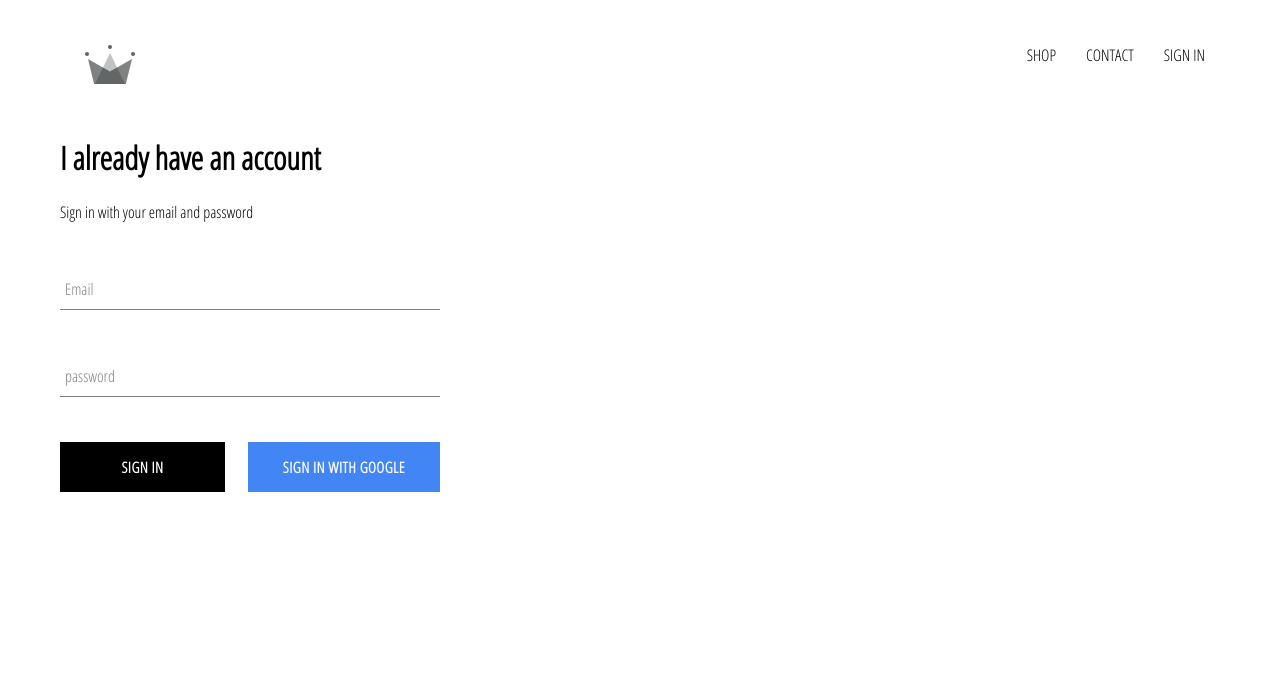
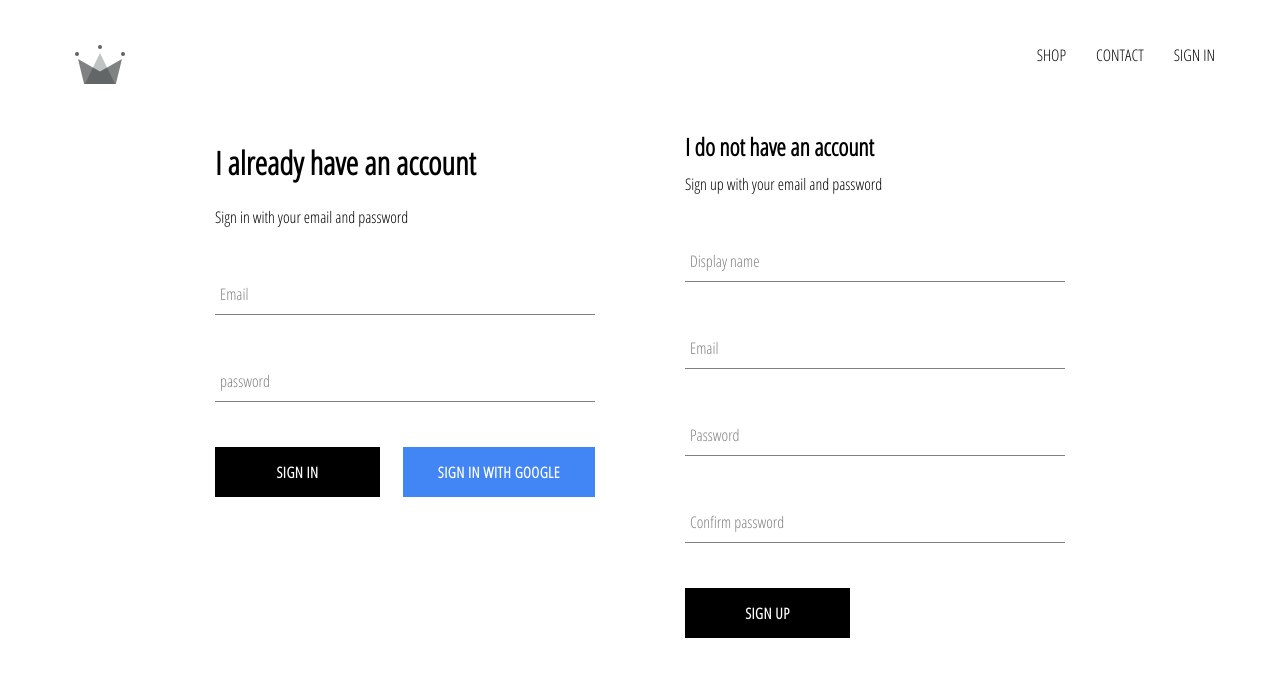
Before and after one commit to gaguinaga2000/reactjs-ecommerce, a React (Create React App) app: page /signin in a window 1280 px wide. Shown: the top 676 px of the page. Built offline with nearby package versions, Linux system fonts and the light colour scheme; no server answers.

Commit message:
added sign up with email and password

```diff
--- a/src/App.css
+++ b/src/App.css
@@ -1,6 +1,6 @@
 body {
   font-family: 'Open Sans Condensed', sans-serif;
-  padding: 20px 60px;
+  padding: 20px 50px;
 }
 a {
   text-decoration: none;
--- a/src/App.js
+++ b/src/App.js
@@ -5,7 +5,7 @@
 import SignInAndSignUpPage from './pages/sign-in-signup/sign-in-signup.component';
 import ShopPage from './pages/shop/shop.component';
 import Header from './components/header/header.component';
-import { auth } from './firebase/firebase.utils';
+import { auth, createUserProfileDocument } from './firebase/firebase.utils';
 
 class App extends React.Component {
   constructor() {
@@ -18,8 +18,21 @@
   unsubscribeFromAuth = null;
 
   componentDidMount() {
-    this.unsubscribeFromAuth = auth.onAuthStateChanged(user => {
-      this.setState({ currentUser: user });
+    this.unsubscribeFromAuth = auth.onAuthStateChanged(async userAuth => {
+      if (userAuth) {
+        const userRef = await createUserProfileDocument(userAuth);
+
+        userRef.onSnapshot(snapShot => {
+          this.setState({
+            currentUser: {
+              id: snapShot.id,
+              ...snapShot.data()
+            }
+          });
+          console.log(this.state);
+        });
+      }
+      this.setState({ currentUser: userAuth });
     });
   }
 
--- a/src/components/custom-button/custom-button.component.jsx
+++ b/src/components/custom-button/custom-button.component.jsx
@@ -1,9 +1,9 @@
 import React from 'react';
 import './custom-button.styles.scss';
 
-const CustomButton = ({ children, ...otherProps }) => (
+const CustomButton = ({ children, isGoogle, ...otherProps }) => (
   <button
-    className={`${otherProps.isGoogle ? 'google' : ''} custom-button`}
+    className={`${isGoogle ? 'google' : ''} custom-button`}
     {...otherProps}
   >
     {children}
--- a/src/components/header/header.styles.scss
+++ b/src/components/header/header.styles.scss
@@ -4,6 +4,8 @@
   display: flex;
   justify-content: space-between;
   margin-bottom: 25px;
+  margin-left: auto;
+  margin-right: auto;
 
   .logo-container {
     height: 100%;
--- a/src/components/sign-in/sign-in.component.jsx
+++ b/src/components/sign-in/sign-in.component.jsx
@@ -48,7 +48,7 @@
           />
           <div className='buttons'>
             <CustomButton type='submit'>Sign In</CustomButton>
-            <CustomButton onClick={signInWithGoogle} isGoogle>
+            <CustomButton onClick={signInWithGoogle} isGoogle={true}>
               Sign in with Google
             </CustomButton>
           </div>
--- /dev/null
+++ b/src/components/sign-up/sign-up.component.jsx
@@ -0,0 +1,105 @@
+import React from 'react';
+import './sign-up.styles.scss';
+import FormInput from '../form-input/form-input.component';
+import CustomButton from '../custom-button/custom-button.component';
+import { auth, createUserProfileDocument } from '../../firebase/firebase.utils';
+
+class SignupForm extends React.Component {
+  constructor() {
+    super();
+
+    this.state = {
+      displayName: '',
+      email: '',
+      password: '',
+      confirmPassword: ''
+    };
+  }
+  //Handle button submit
+  handleSubmit = async event => {
+    event.preventDefault();
+    const { displayName, email, password, confirmPassword } = this.state;
+
+    if (password !== confirmPassword) {
+      alert("password's don't match!");
+      return;
+    }
+
+    //TRY CATCH
+    try {
+      const { user } = await auth.createUserWithEmailAndPassword(
+        email,
+        password
+      );
+      await createUserProfileDocument(user, { displayName });
+
+      //Empty state variables
+      this.setState({
+        displayName: '',
+        email: '',
+        password: '',
+        confirmPassword: ''
+      });
+    } catch (error) {
+      console.log(error.message);
+    } //END TryCatch
+  };
+
+  //handle change
+  handleChange = event => {
+    const { name, value } = event.target;
+
+    this.setState({ [name]: value });
+  };
+
+  render() {
+    const { displayName, email, password, confirmPassword } = this.state;
+    return (
+      <div className='sign-up'>
+        <h2 className='title'>I do not have an account</h2>
+        <span>Sign up with your email and password</span>
+        <form className='sign-up-form' onSubmit={this.handleSubmit}>
+          <FormInput
+            type='text'
+            name='displayName'
+            value={displayName}
+            onChange={this.handleChange}
+            label='Display name'
+            required
+          />
+
+          <FormInput
+            type='email'
+            name='email'
+            value={email}
+            onChange={this.handleChange}
+            label='Email'
+            required
+          />
+
+          <FormInput
+            type='password'
+            name='password'
+            value={password}
+            onChange={this.handleChange}
+            label='Password'
+            required
+          />
+
+          <FormInput
+            type='password'
+            name='confirmPassword'
+            value={confirmPassword}
+            onChange={this.handleChange}
+            label='Confirm password'
+            required
+          />
+
+          <CustomButton type='submit'>SIGN UP</CustomButton>
+        </form>
+      </div>
+    );
+  }
+}
+
+export default SignupForm;
--- /dev/null
+++ b/src/components/sign-up/sign-up.styles.scss
@@ -0,0 +1,9 @@
+.sign-up {
+  display: flex;
+  flex-direction: column;
+  width: 380px;
+
+  .title {
+    margin: 10px 0;
+  }
+}
--- a/src/firebase/firebase.utils.js
+++ b/src/firebase/firebase.utils.js
@@ -12,6 +12,30 @@
   appId: '1:290200077194:web:fbf854c0ea75e4eb25fe73'
 };
 
+export const createUserProfileDocument = async (userAuth, additionalData) => {
+  if (!userAuth) return;
+
+  const userRef = firestore.doc(`users/${userAuth.uid}`);
+  const snapShot = await userRef.get();
+
+  if (!snapShot.exists) {
+    const { displayName, email } = userAuth;
+    const createdAt = new Date();
+
+    try {
+      await userRef.set({
+        displayName,
+        email,
+        createdAt,
+        ...additionalData
+      });
+    } catch (error) {
+      console.log(error.message);
+    }
+  }
+  return userRef;
+};
+
 firebase.initializeApp(config);
 
 export const auth = firebase.auth();
--- a/src/pages/homepage/homepage.styles.scss
+++ b/src/pages/homepage/homepage.styles.scss
@@ -2,5 +2,5 @@
   display: flex;
   flex-direction: column;
   align-items: center;
-  padding: 20px 80px;
+  padding: 20px 0px;
 }
--- a/src/pages/sign-in-signup/sign-in-signup.component.jsx
+++ b/src/pages/sign-in-signup/sign-in-signup.component.jsx
@@ -1,10 +1,11 @@
 import React from 'react';
 import './sign-in-signup.styles.scss';
 import SignInForm from '../../components/sign-in/sign-in.component';
-
+import SignupForm from '../../components/sign-up/sign-up.component';
 const SignInAndSignUpPage = () => (
-  <div>
+  <div className='sign-in-and-signup'>
     <SignInForm />
+    <SignupForm />
   </div>
 );
 
--- a/src/pages/sign-in-signup/sign-in-signup.styles.scss
+++ b/src/pages/sign-in-signup/sign-in-signup.styles.scss
@@ -0,0 +1,6 @@
+.sign-in-and-signup {
+  width: 850px;
+  display: flex;
+  justify-content: space-between;
+  margin: 30px auto;
+}
```
